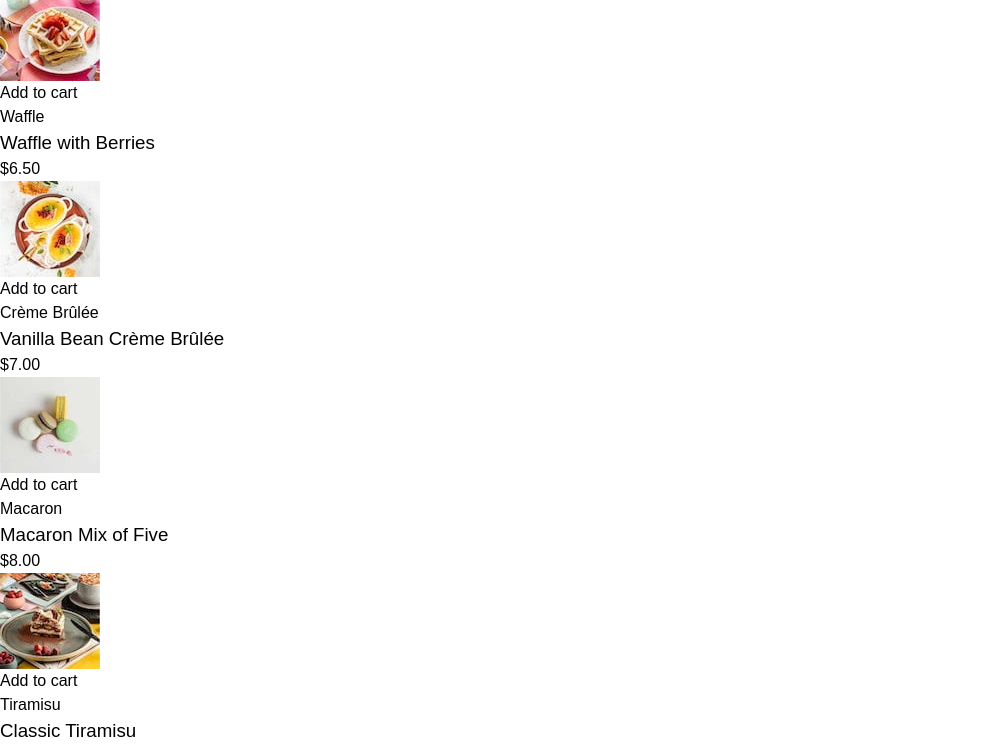
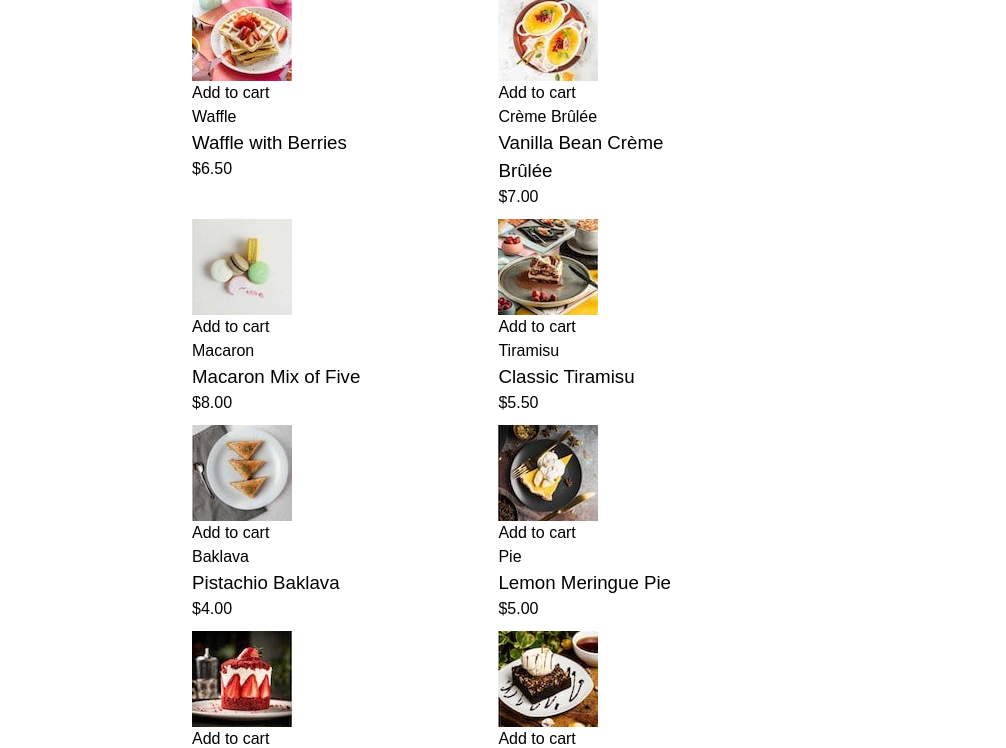
Before and after one commit to Joaquim-python3/product-list-with-cart, a website built with Vite: page vite-project/index.html in a window 1280 px wide. Shown: the part 63-811 px from the top of the page, without its empty margins (0-1006 px from the left). Built offline with nearby package versions, Linux system fonts and the light colour scheme.

Commit message:
Adiciona estilo container
- Adiciona estilização da classe main
- Adiciona estilização da classe aside

```diff
--- a/vite-project/index.html
+++ b/vite-project/index.html
@@ -14,7 +14,7 @@
 
     <title>Frontend Mentor | Product list with cart</title>
 
-    <script type="module" src="./src/main.js" defer></script>
+    <script type="module" src="./src/index.js" defer></script>
   </head>
   <body>
     <div class="container">
@@ -26,6 +26,7 @@
         <h2 class="aside__title">
           Your Cart (<span id="quantity_products">0</span>)
         </h2>
+        <p>Your added items will appear here.</p>
       </aside>
     </div>
   </body>
--- a/vite-project/src/main.js
+++ b/vite-project/src/index.js
@@ -1,7 +1,7 @@
 import { getData } from "./scripts/api";
 import { setProduct } from "./scripts/products";
 import { escutarAddToCart } from "./scripts/cart";
-import "../src/main.scss";
+import "../src/index.scss";
 
 getData()
   .then((response) => response.json())
--- /dev/null
+++ b/vite-project/src/styles/layout/_aside.scss
@@ -0,0 +1,3 @@
+.aside{
+    width: 500px;
+}
--- /dev/null
+++ b/vite-project/src/styles/layout/_container.scss
@@ -0,0 +1,6 @@
+.container {
+  margin: 0 auto;
+  width: 70%;
+  display: flex;
+  justify-content: space-between;
+}
--- /dev/null
+++ b/vite-project/src/styles/layout/_main.scss
@@ -0,0 +1,16 @@
+.main {
+  display: flex;
+  flex-direction: column;
+  &__products {
+    display: flex;
+    flex-direction: row;
+    flex-wrap: wrap;
+    justify-content: space-between;
+    gap: 10px;
+    max-width: 650px;
+  }
+
+  &__card {
+    width: 200px;
+  }
+}
```
Also changed, not shown: vite-project/src/index.scss (added, +13 -0 lines), vite-project/src/main.scss (deleted, +0 -9 lines), vite-project/src/styles/base/_body.scss (added).
